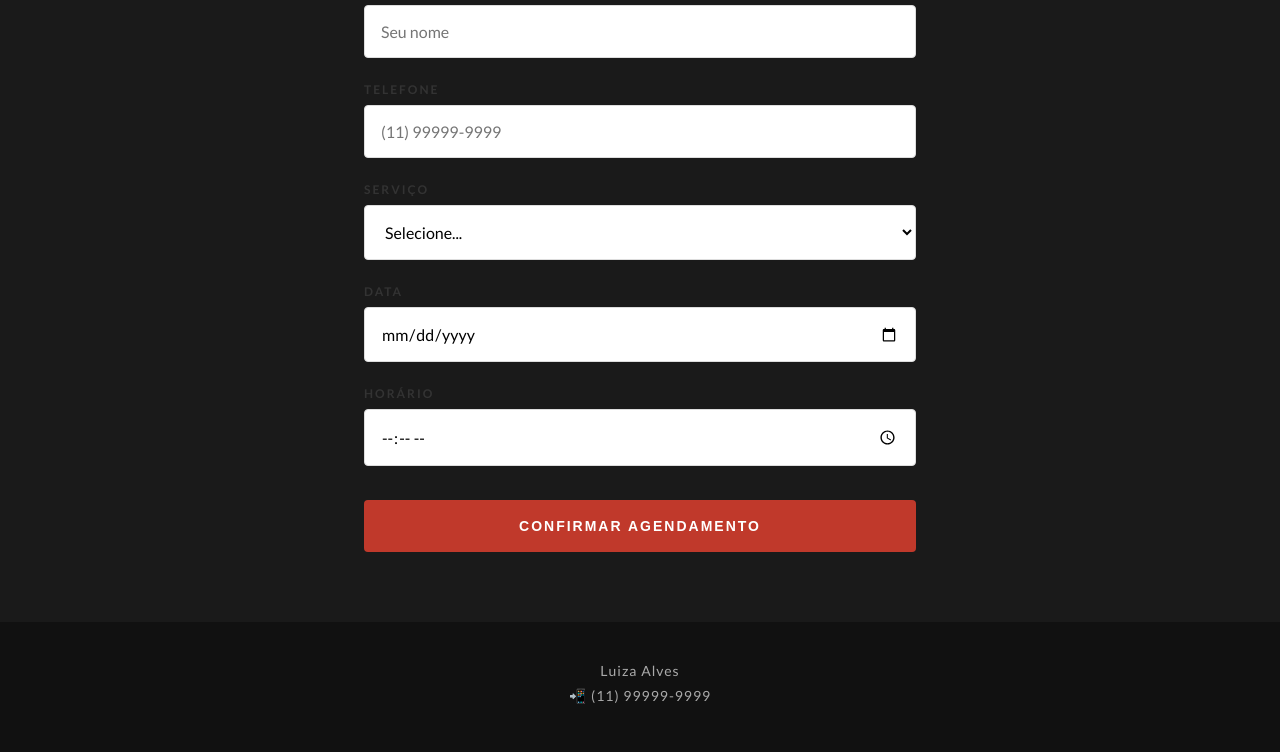
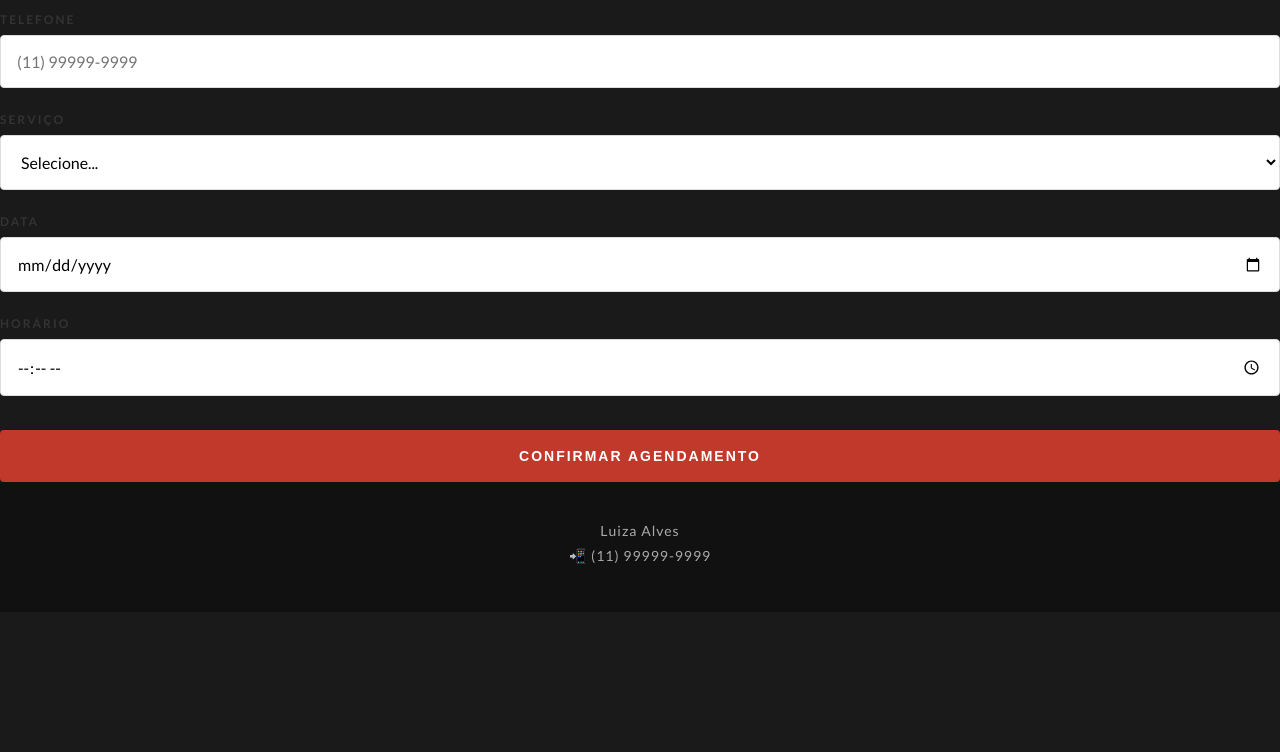
Before and after one commit to rthaylan00-sketch/site-manicure, a plain HTML site: page agendamento.html in a window 1280 px wide. Shown: the part 428-1180 px from the top of the page. After the commit the page ends 1040 px from the top, so only its background shows below. Drawn offline with nearby package versions, Linux system fonts and the light colour scheme.

Commit message:
Update style.css

```diff
--- a/style.css
+++ b/style.css
@@ -158,7 +158,7 @@ footer p {
 
 /* ===== FORMULÁRIO ===== */
 #formulario {
-  padding: 70px 24px;
+  padding: 20px 24px 70px
   max-width: 600px;
   margin: 0 auto;
 }
```
